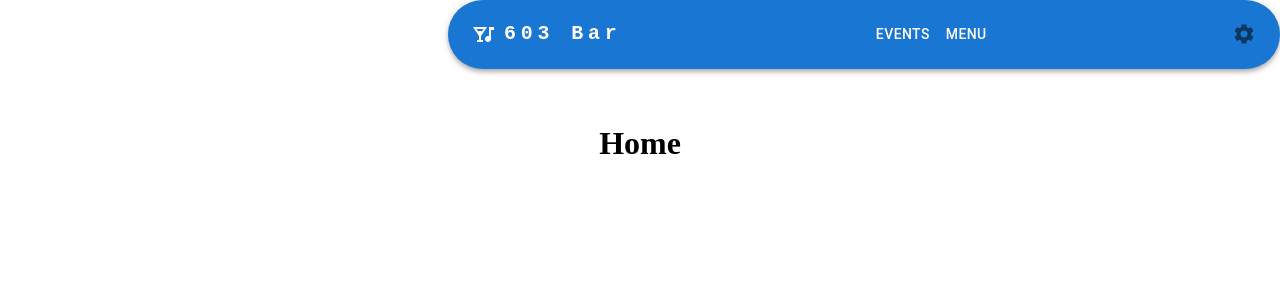
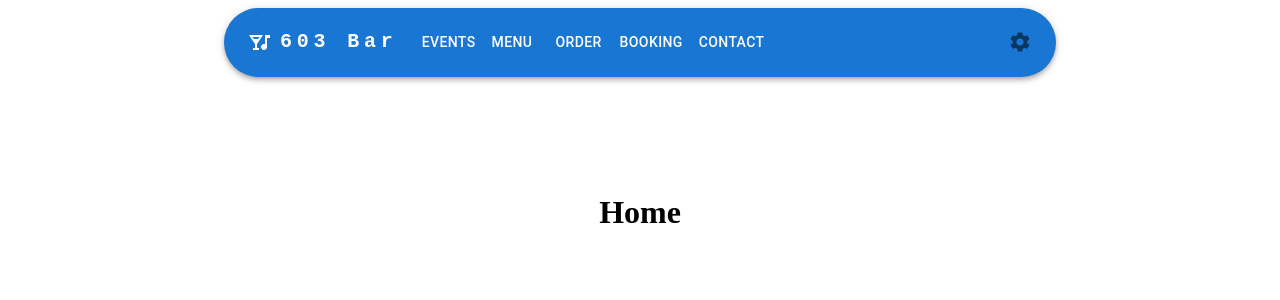
Before and after one commit to TimL94/BlockBudsters, a React (Vite) app in the folder client/: page / in a window 1280 px wide. Shown: the top 300 px of the page. Built offline with nearby package versions, Linux system fonts and the light colour scheme.

Commit message:
fixed navbar orientation issues

```diff
--- a/client/src/components/Navbar.jsx
+++ b/client/src/components/Navbar.jsx
@@ -26,14 +26,14 @@ import {
   Settings as SettingsIcon,
   MoveToInbox as InboxIcon,
   Mail as MailIcon,
-  RestaurantMenu as RestaurantMenuIcon,
+  RestaurantMenu as RestarauntMenuIcon,
   Event as EventIcon,
   LocalPizza as PizzaIcon,
   EditCalendar as BookingIcon,
   ContactPhone as ContactIcon
 } from '@mui/icons-material';
 
-const pages = ['Events', 'Menu'];
+const pages = ['Events', 'Menu', 'Order', 'Booking', 'Contact'];
 const settings = ['Account', 'Logout'];
 
 function ResponsiveAppBar() {
@@ -61,12 +61,12 @@ function ResponsiveAppBar() {
     <Box sx={{ width: 250 }} role="presentation" onClick={toggleDrawer(false)}>
       <List>
         <ListItem disablePadding>
-          <ListItemButton>
+          <ListItemButton >
             <ListItemIcon>
               <EventIcon />
             </ListItemIcon>
             <ListItemText>
-              <Link href='/Events' sx={{ textDecoration: 'none', color: 'inherit' }}>
+              <Link href='/Events' sx={{textDecoration:'none', color:'inherit'}}>
                 Events
               </Link>
             </ListItemText>
@@ -75,10 +75,10 @@ function ResponsiveAppBar() {
         <ListItem disablePadding>
           <ListItemButton>
             <ListItemIcon>
-              <RestaurantMenuIcon />
+              <RestarauntMenuIcon />
             </ListItemIcon>
             <ListItemText>
-              <Link href='/Menu' sx={{ textDecoration: 'none', color: 'inherit' }}>
+            <Link href='/Menu' sx={{textDecoration:'none', color:'inherit'}}>
                 Menu
               </Link>
             </ListItemText>
@@ -90,12 +90,12 @@ function ResponsiveAppBar() {
 
       <List>
         <ListItem disablePadding>
-          <ListItemButton>
+          <ListItemButton >
             <ListItemIcon>
               <PizzaIcon />
             </ListItemIcon>
             <ListItemText>
-              <Link href='/Order' sx={{ textDecoration: 'none', color: 'inherit' }}>
+              <Link href='/Order' sx={{textDecoration:'none', color:'inherit'}}>
                 Order Online
               </Link>
             </ListItemText>
@@ -107,7 +107,7 @@ function ResponsiveAppBar() {
               <BookingIcon />
             </ListItemIcon>
             <ListItemText>
-              <Link href='/Booking' sx={{ textDecoration: 'none', color: 'inherit' }}>
+            <Link href='/Booking' sx={{textDecoration:'none', color:'inherit'}}>
                 Booking
               </Link>
             </ListItemText>
@@ -124,7 +124,7 @@ function ResponsiveAppBar() {
               <ContactIcon />
             </ListItemIcon>
             <ListItemText>
-              <Link href='/Contact' sx={{ textDecoration: 'none', color: 'inherit' }}>
+            <Link href='/Contact' sx={{textDecoration:'none', color:'inherit'}}>
                 Contact
               </Link>
             </ListItemText>
@@ -136,7 +136,7 @@ function ResponsiveAppBar() {
 
   return (
     <Box sx={{ display: 'flex', justifyContent: 'center', width: '100%' }}>
-      <AppBar position="fixed" sx={{ maxWidth: { xs: '100vw', md: '65vw' }, borderRadius: 10, margin: 'auto' }}>
+      <AppBar position="static" sx={{ maxWidth: { mb: '100vw', md: '65vw' }, borderRadius: 10, margin: 'auto'}}>
         <Container maxWidth="xl">
           <Toolbar disableGutters>
             <NightlifeIcon sx={{ display: { xs: 'none', md: 'flex' }, mr: 1 }} />
@@ -185,7 +185,7 @@ function ResponsiveAppBar() {
             >
               603 Bar
             </Typography>
-            <Box sx={{ flexGrow: 1, display: { xs: 'none', md: 'flex' }, justifyContent: 'center' }}>
+            <Box sx={{ flexGrow: 1, display: { xs: 'none', md: 'flex' } }}>
               {pages.map((page) => (
                 <Button
                   key={page}
```
